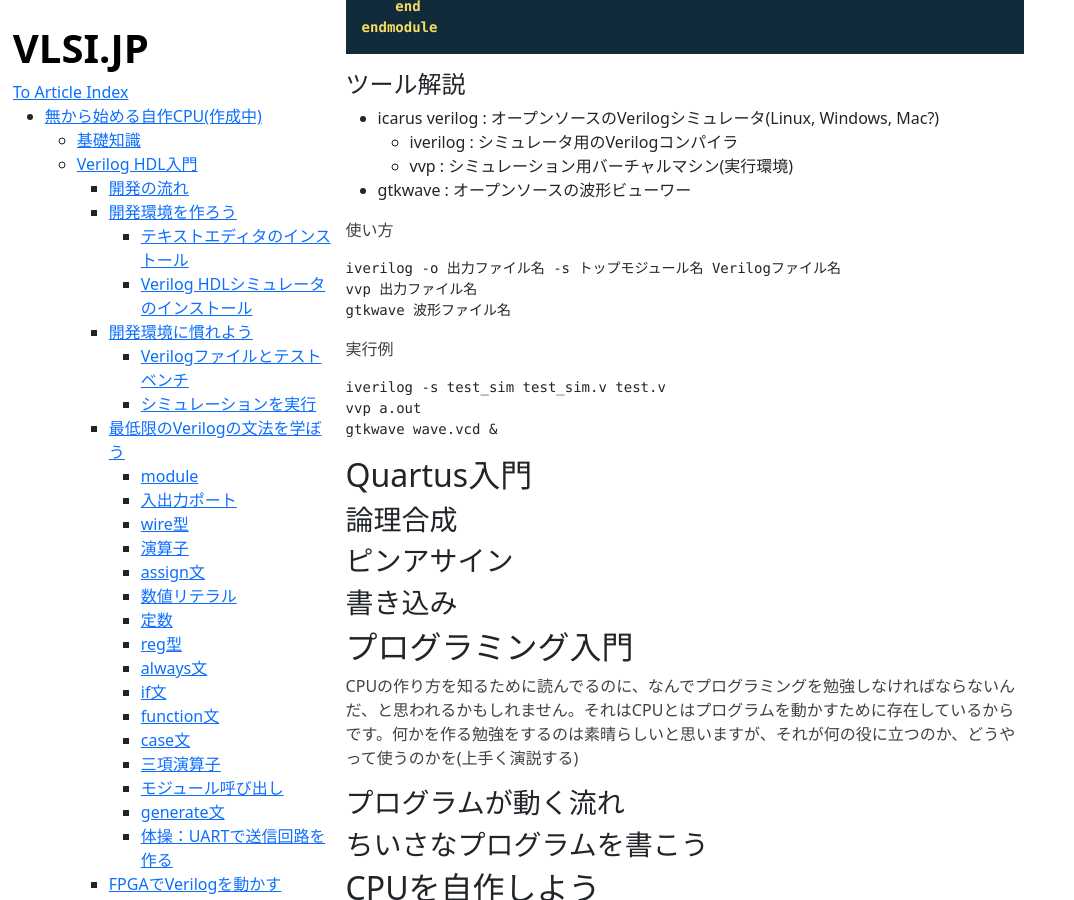
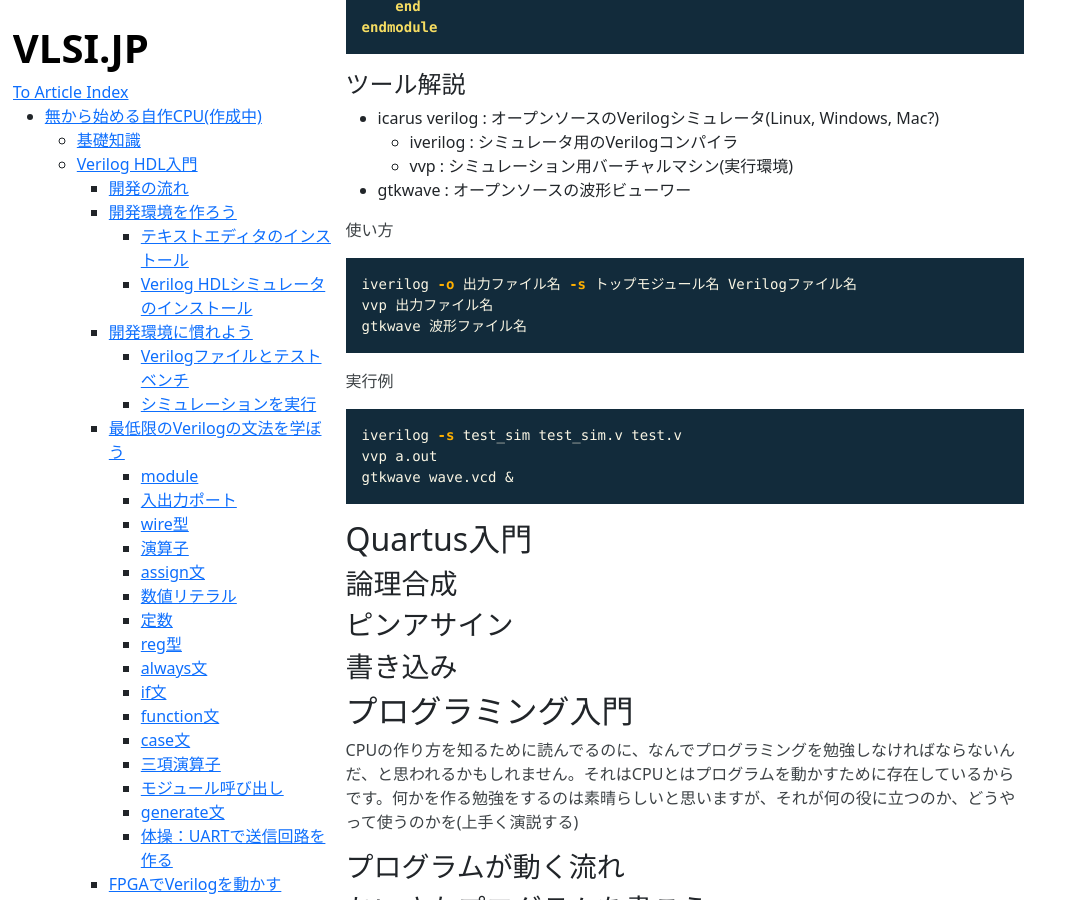
Before and after one commit to Cra2yPierr0t/Cra2yPierr0t.github.io, a Jekyll site: the page built from LetsMakeCPU.md, in a window 1280 px wide and 900 px high, scrolled down 10230 px. Shown: the whole window, without its empty margins (0-1074 px from the left). Built offline with Jekyll 4.4.1, drawn with Linux system fonts in a browser that asks for light colours.

Commit message:
fix code block

````diff
--- a/LetsMakeCPU.md
+++ b/LetsMakeCPU.md
@@ -418,13 +418,13 @@ endmodule
 * gtkwave : オープンソースの波形ビューワー
 
 使い方
-```bash=
+```bash
 iverilog -o 出力ファイル名 -s トップモジュール名 Verilogファイル名
 vvp 出力ファイル名
 gtkwave 波形ファイル名
 ```
 実行例
-```bash=
+```bash
 iverilog -s test_sim test_sim.v test.v
 vvp a.out
 gtkwave wave.vcd &
````
